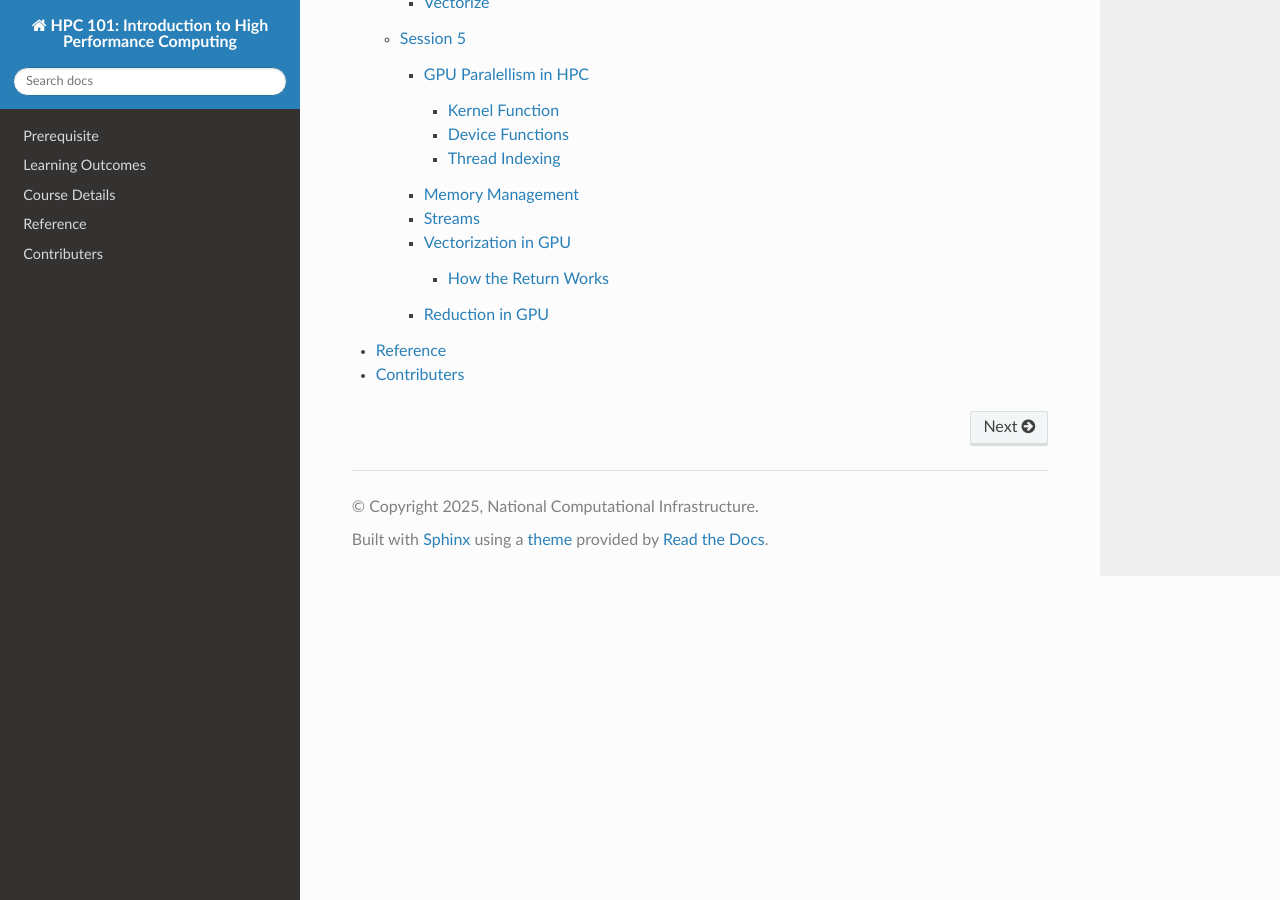
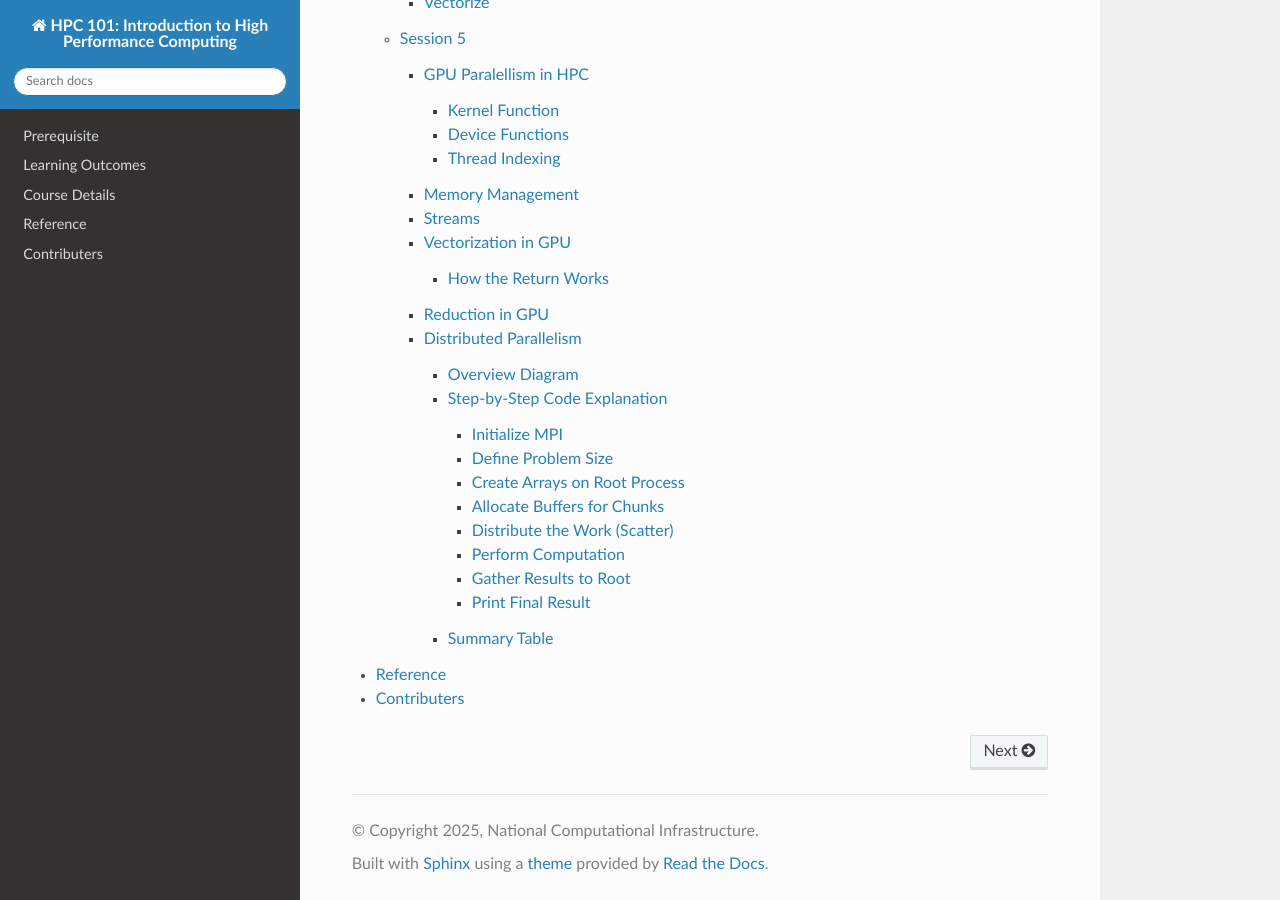
Before and after one commit to matinnuhamunada/hpc101, a Sphinx documentation site: the page built from docs/source/index.rst, in a window 1280 px wide and 900 px high, scrolled down 2751 px. Built offline with Sphinx 7.4.7 and the Read the Docs theme 3.1.0, drawn with Linux system fonts in a browser that asks for light colours; pages that are not in the unit, such as notebooks, are missing from menus; some of the changed lines change nothing that is shown.

Commit message:
distributed parallelism

```diff
--- a/docs/source/tutorial/session5.rst
+++ b/docs/source/tutorial/session5.rst
@@ -7,3 +7,4 @@ Session 5
     session5/gpu_streams.rst
     session5/gpu_vect.rst
     session5/gpu_reduction.rst
+    session5/distributed_mpi.rst
--- /dev/null
+++ b/docs/source/tutorial/session5/distributed_mpi.rst
@@ -0,0 +1,193 @@
+
+Distributed Parallelism
+----------------------------------------------------
+
+Distributed parallelism is a model of parallel computing where the workload is split across multiple
+independent computing units (often across different machines), each with its own memory and processor.
+These units communicate and coordinate via a network.
+
+``MPI`` (Message Passing Interface) is the primary programming model and standard used to implement
+distributed parallelism.  MPI is a standardized and portable message-passing system designed to allow processes to communicate
+with each other in a distributed computing environment. It provides a set of functions that enable
+data exchange, synchronization, and coordination among processes running on different nodes in a
+cluster or across multiple machines.
+
+.. list-table:: Relationship Between Distributed Parallelism and MPI
+   :widths: 30 70
+   :header-rows: 1
+
+   * - Distributed Parallelism Concept
+     - How MPI Supports It
+   * - **Multiple Processes**
+     - MPI programs run as multiple processes, each with its own ID (``rank``).
+   * - **Independent Memory**
+     - Each MPI process has its own address space (no shared memory).
+   * - **Communication Between Nodes**
+     - MPI provides functions like ``Send``, ``Recv``, ``Scatter``, ``Gather``, and ``Broadcast``.
+   * - **Synchronization**
+     - MPI allows synchronization (e.g., ``Barrier``) to coordinate steps.
+   * - **Scalability**
+     - MPI programs scale to thousands of processes on large clusters.
+
+.. admonition:: Explanation
+   :class: attention
+
+        MPI uses message passing to coordinate and communicate between independent processes. These processes:
+        * Run independently (separate memory and execution).
+        * Communicate by sending and receiving messages.
+        * Are typically started together via a launcher like ``mpirun``.
+
+
+Overview Diagram
+^^^^^^^^^^^^^^^^^^^^^^^^^^^^^^^^
+
+This program demonstrates how to use ``mpi4py`` to perform **parallel array addition**. It splits two
+arrays among processes, computes the addition in parallel, and gathers the result.
+
+.. code-block:: text
+
+               +---------+         +---------+         +---------+
+               | Rank 0  |         | Rank 1  |   ...   | Rank N  |
+               +---------+         +---------+         +---------+
+                    ↓                   ↓                   ↓
+             [A0, A1, A2,...]     [An, An+1,...]     [Am,..., A99]
+             [B0, B1, B2,...]     [Bn, Bn+1,...]     [Bm,..., B99]
+                    ↓                   ↓                   ↓
+             [C0, C1, C2,...]     [Cn, Cn+1,...]     [Cm,..., C99]
+                    ↓                   ↓                   ↓
+                         → GATHERED TO RANK 0 →
+                  [C0, C1, C2, ..., C99] (Final Result)
+
+Step-by-Step Code Explanation
+^^^^^^^^^^^^^^^^^^^^^^^^^^^^^^^^
+
+Initialize MPI
+~~~~~~~~~~~~~~~~~~~~~~~~~~~~
+
+.. code-block:: python
+
+    from mpi4py import MPI
+    import numpy as np
+
+    comm = MPI.COMM_WORLD
+    rank = comm.Get_rank()
+    size = comm.Get_size()
+
+- `comm`: Communicator for all processes.
+- `rank`: ID of this process (e.g., 0, 1, 2, ...).
+- `size`: Total number of MPI processes.
+
+Define Problem Size
+~~~~~~~~~~~~~~~~~~~~~~~~~~~~
+
+.. code-block:: python
+
+    N = 100
+    chunk_size = N // size
+
+Each process works on `chunk_size` elements.
+
+Create Arrays on Root Process
+~~~~~~~~~~~~~~~~~~~~~~~~~~~~
+
+.. code-block:: python
+
+    if rank == 0:
+        A = np.arange(N, dtype="float64")
+        B = np.ones(N, dtype="float64")
+    else:
+        A = None
+        B = None
+
+- Rank 0 initializes full arrays.
+- Other ranks set their arrays to `None`.
+
+Allocate Buffers for Chunks
+~~~~~~~~~~~~~~~~~~~~~~~~~~~~
+
+.. code-block:: python
+
+    A_chunk = np.empty(chunk_size, dtype="float64")
+    B_chunk = np.empty(chunk_size, dtype="float64")
+    C_chunk = np.empty(chunk_size, dtype="float64")
+
+Each process creates local buffers to hold a portion of `A`, `B`, and the result `C`.
+
+Distribute the Work (Scatter)
+~~~~~~~~~~~~~~~~~~~~~~~~~~~~
+
+.. code-block:: python
+
+    comm.Scatter(A, A_chunk, root=0)
+    comm.Scatter(B, B_chunk, root=0)
+
+- Each process receives a chunk from `A` and `B`.
+
+Example:
+
++------+------------------+------------------+
+| Rank | Receives A_chunk | Receives B_chunk |
++======+==================+==================+
+| 0    | A[0:25]          | B[0:25]          |
+| 1    | A[25:50]         | B[25:50]         |
+| ...  | ...              | ...              |
+| 3    | A[75:100]        | B[75:100]        |
++------+------------------+------------------+
+
+Perform Computation
+~~~~~~~~~~~~~~~~~~~~~~~~~~~~
+
+.. code-block:: python
+
+    C_chunk = A_chunk + B_chunk
+
+Each process performs element-wise addition of its own chunks.
+
+Gather Results to Root
+~~~~~~~~~~~~~~~~~~~~~~~~~~~~
+
+.. code-block:: python
+
+    C = None
+    if rank == 0:
+        C = np.empty(N, dtype="float64")
+
+    comm.Gather(C_chunk, C, root=0)
+
+All partial results are gathered into `C` on the root process.
+
+Print Final Result
+~~~~~~~~~~~~~~~~~~~~~~~~~~~~
+
+.. code-block:: python
+
+    if rank == 0:
+        print("Result of A + B =", C)
+
+Only the root process displays the full result.
+
+Summary Table
+^^^^^^^^^^^^^^^^^^^^^^^^^^^^^^^^
+
+.. list-table::
+   :widths: 20 40 40
+   :header-rows: 1
+
+   * - Step
+     - What Happens
+     - MPI Function Used
+   * - Init
+     - Processes get rank and size
+     - `COMM_WORLD`
+   * - Setup
+     - Root allocates full arrays
+     - —
+   * - Scatter
+     - Arrays split to chunks
+     - `Scatter`
+   * - Compute
+     - Local chunk computation
+     - —
+   * - Gather
+     - Chunks reassembled on root
+     - `Gather`
```
